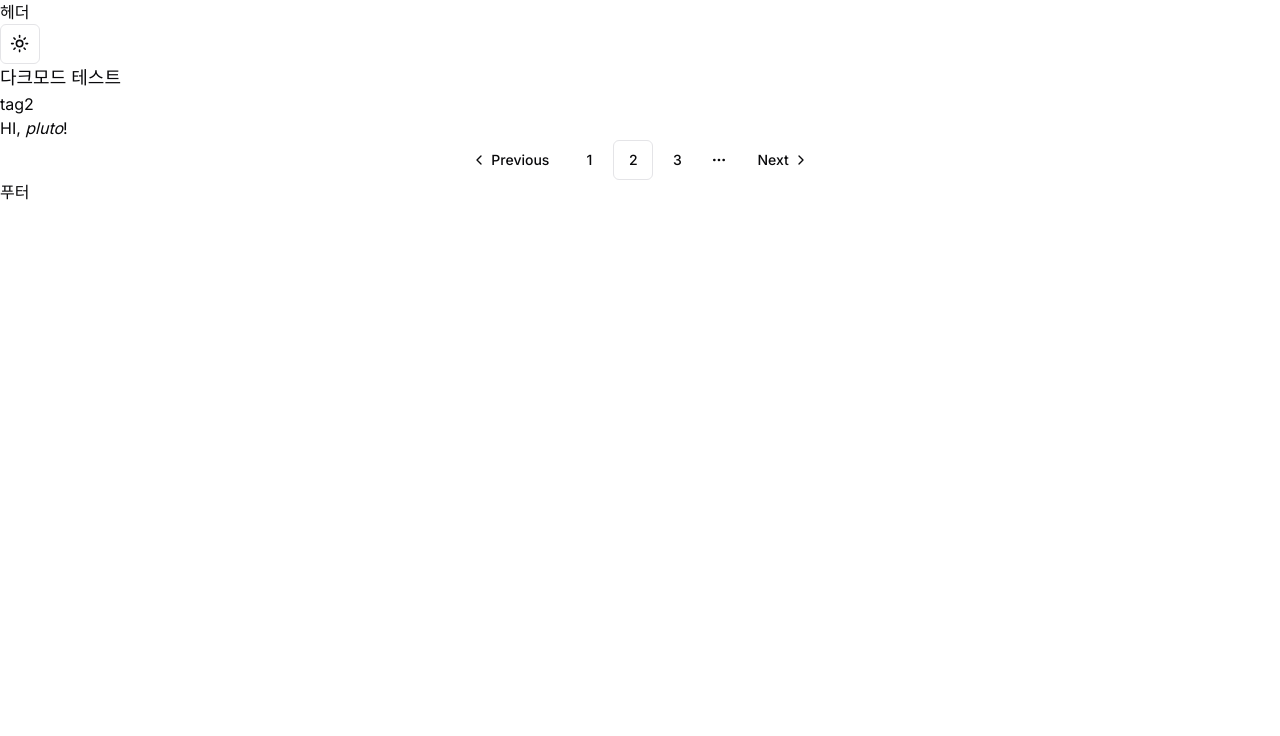
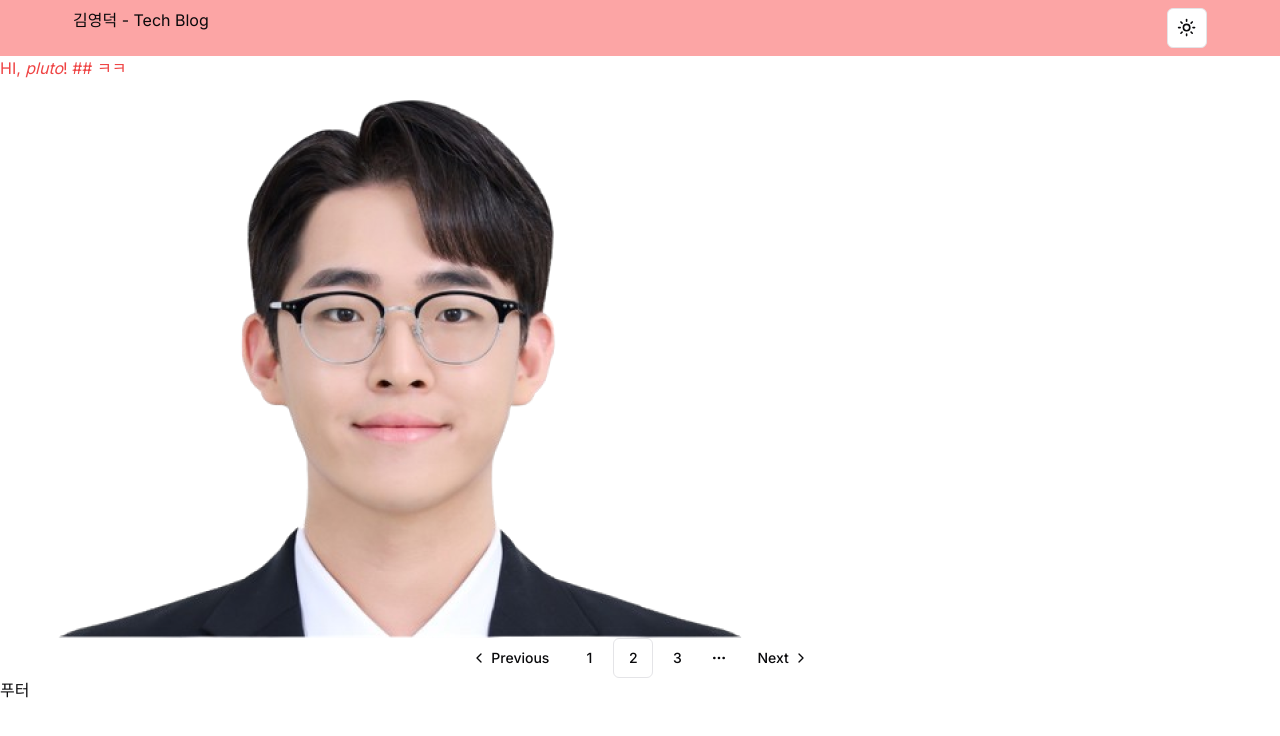
Before and after one commit to youngduck/youngduck-devlog, a Next.js app: page / in a window 1280 px wide. Shown: the top 736 px of the page. Built offline with nearby package versions, Linux system fonts and the light colour scheme.

Commit message:
init: mainpage layout

```diff
--- a/_posts/kim.md
+++ b/_posts/kim.md
@@ -2,23 +2,9 @@
 title: "Dynamic Routing and Static Generation"
 excerpt: "Lorem ipsum dolor sit amet, consectetur adipiscing elit, sed do eiusmod tempor incididunt ut labore et dolore magna aliqua. Praesent elementum facilisis leo vel fringilla est ullamcorper eget. At imperdiet dui accumsan sit amet nulla facilities morbi tempus."
 coverImage: "/assets/blog/dynamic-routing/cover.jpg"
-date: "2020-03-16T05:35:07.322Z"
-author:
-  name: "youngduck"
-  picture: "/assets/blog/authors/youngduck.png"
+date: "2010-04-11"
 ogImage:
   url: "/assets/blog/dynamic-routing/cover.jpg"
-tag:
-  - tag1
-  - tag2
-  - tag3
 ---
 
-Lorem ipsum dolor sit amet, consectetur adipiscing elit, sed do eiusmod tempor incididunt ut labore et dolore magna aliqua. Praesent elementum facilisis leo vel fringilla est ullamcorper eget. At imperdiet dui accumsan sit amet nulla facilities morbi tempus. Praesent elementum facilisis leo vel fringilla. Congue mauris rhoncus aenean vel. Egestas sed tempus urna et pharetra pharetra massa massa ultricies.
-
-Venenatis cras sed felis eget velit. Consectetur libero id faucibus nisl tincidunt. Gravida in fermentum et sollicitudin ac orci phasellus egestas tellus. Volutpat consequat mauris nunc congue nisi vitae. Id aliquet risus feugiat in ante metus dictum at tempor. Sed blandit libero volutpat sed cras. Sed odio morbi quis commodo odio aenean sed adipiscing. Velit euismod in pellentesque massa placerat. Mi bibendum neque egestas congue quisque egestas diam in arcu. Nisi lacus sed viverra tellus in. Nibh cras pulvinar mattis nunc sed. Luctus accumsan tortor posuere ac ut consequat semper viverra. Fringilla ut morbi tincidunt augue interdum velit euismod.
-
-## Lorem Ipsum
-
-Tristique senectus et netus et malesuada fames ac turpis. Ridiculous mus mauris vitae ultricies leo integer malesuada nunc vel. In mollis nunc sed id semper. Egestas tellus rutrum tellus pellentesque. Phasellus vestibulum lorem sed risus ultricies tristique nulla. Quis blandit turpis cursus in hac habitasse platea dictumst quisque. Eros donec ac odio tempor orci dapibus ultrices. Aliquam sem et tortor consequat id porta nibh. Adipiscing elit duis tristique sollicitudin nibh sit amet commodo nulla. Diam vulputate ut pharetra sit amet. Ut tellus elementum sagittis vitae et leo. Arcu non odio euismod lacinia at quis risus sed vulputate.
-![img](/assets/blog/authors/youngduck.png)
+안녕하세요 김영덕입니다.
--- /dev/null
+++ b/_posts/lee.md
@@ -0,0 +1,17 @@
+---
+title: "밥뭐먹을까?"
+excerpt: "Lorem ipsum dolor sit amet, consectetur adipiscing elit, sed do eiusmod tempor incididunt ut labore et dolore magna aliqua. Praesent elementum facilisis leo vel fringilla est ullamcorper eget. At imperdiet dui accumsan sit amet nulla facilities morbi tempus."
+coverImage: "/assets/blog/dynamic-routing/cover.jpg"
+date: "2000-04-13"
+ogImage:
+  url: "/assets/blog/dynamic-routing/cover.jpg"
+---
+
+Lorem ipsum dolor sit amet, consectetur adipiscing elit, sed do eiusmod tempor incididunt ut labore et dolore magna aliqua. Praesent elementum facilisis leo vel fringilla est ullamcorper eget. At imperdiet dui accumsan sit amet nulla facilities morbi tempus. Praesent elementum facilisis leo vel fringilla. Congue mauris rhoncus aenean vel. Egestas sed tempus urna et pharetra pharetra massa massa ultricies.
+
+Venenatis cras sed felis eget velit. Consectetur libero id faucibus nisl tincidunt. Gravida in fermentum et sollicitudin ac orci phasellus egestas tellus. Volutpat consequat mauris nunc congue nisi vitae. Id aliquet risus feugiat in ante metus dictum at tempor. Sed blandit libero volutpat sed cras. Sed odio morbi quis commodo odio aenean sed adipiscing. Velit euismod in pellentesque massa placerat. Mi bibendum neque egestas congue quisque egestas diam in arcu. Nisi lacus sed viverra tellus in. Nibh cras pulvinar mattis nunc sed. Luctus accumsan tortor posuere ac ut consequat semper viverra. Fringilla ut morbi tincidunt augue interdum velit euismod.
+
+## Lorem Ipsum
+
+Tristique senectus et netus et malesuada fames ac turpis. Ridiculous mus mauris vitae ultricies leo integer malesuada nunc vel. In mollis nunc sed id semper. Egestas tellus rutrum tellus pellentesque. Phasellus vestibulum lorem sed risus ultricies tristique nulla. Quis blandit turpis cursus in hac habitasse platea dictumst quisque. Eros donec ac odio tempor orci dapibus ultrices. Aliquam sem et tortor consequat id porta nibh. Adipiscing elit duis tristique sollicitudin nibh sit amet commodo nulla. Diam vulputate ut pharetra sit amet. Ut tellus elementum sagittis vitae et leo. Arcu non odio euismod lacinia at quis risus sed vulputate.
+![img](/assets/blog/authors/youngduck.png)
--- a/src/app/_components/header.tsx
+++ b/src/app/_components/header.tsx
@@ -1,5 +1,20 @@
+import { DarkModeToggle } from "./dark-mode-toggle";
+import Link from "next/link";
+
 const Header = () => {
-  return <header className="">헤더</header>;
+  return (
+    <header className="bg-red-300">
+      <div className="flex lg:w-[1150px] mx-auto justify-between p-2">
+        <Link href="/">
+          <p>김영덕 - Tech Blog</p>
+        </Link>
+        <div>
+          <div></div>
+          <DarkModeToggle />
+        </div>
+      </div>
+    </header>
+  );
 };
 
 export default Header;
--- a/src/app/_components/pagination.tsx
+++ b/src/app/_components/pagination.tsx
@@ -6,7 +6,7 @@ import {
   PaginationLink,
   PaginationNext,
   PaginationPrevious,
-  } from "@/components/ui/pagination"
+} from "@/components/ui/pagination";
 
 export function PaginationDemo() {
   return (
@@ -24,7 +24,7 @@ import {
           </PaginationLink>
         </PaginationItem>
         <PaginationItem>
-            <PaginationLink href="#">3</PaginationLink>
+          <PaginationLink href="#zz">3</PaginationLink>
         </PaginationItem>
         <PaginationItem>
           <PaginationEllipsis />
@@ -34,5 +34,5 @@ import {
         </PaginationItem>
       </PaginationContent>
     </Pagination>
-    )
+  );
 }
--- /dev/null
+++ b/src/app/_components/post-list.tsx
@@ -0,0 +1,7 @@
+import React from "react";
+
+const PostList = () => {
+  return <div></div>;
+};
+
+export default PostList;
--- a/src/app/layout.tsx
+++ b/src/app/layout.tsx
@@ -4,8 +4,7 @@ import Footer from "./_components/footer";
 import { ThemeProvider } from "./_components/theme-provider";
 // import Header from '@/components/header';
 
-import Header from './_components/header'
-import { PaginationDemo } from "./_components/pagination";
+import Header from "./_components/header";
 import { Inter } from "next/font/google";
 import "./globals.css";
 
@@ -27,17 +26,15 @@ export default function RootLayout({
   return (
     <html lang="ko">
       <body className={inter.className}>
-
-      <ThemeProvider
+        <ThemeProvider
           attribute="class"
           defaultTheme="system"
           enableSystem
           disableTransitionOnChange
         >
-        <Header />
+          <Header />
           {children}
-          <PaginationDemo/>
-        <Footer />
+          <Footer />
         </ThemeProvider>
       </body>
     </html>
--- a/src/app/page.tsx
+++ b/src/app/page.tsx
@@ -1,20 +1,29 @@
 import { getAllPosts } from "../lib/api";
 import Markdown from "react-markdown";
-import { DarkModeToggle } from "./_components/dark-mode-toggle";
+import { PaginationDemo } from "./_components/pagination";
 
 export default function Home() {
   const allPosts = getAllPosts();
-  console.log(allPosts[0].tag);
 
-  const markdown = "# HI, *pluto*!";
-  const abc = allPosts[0].content;
+  const markdown =
+    "# HI, *pluto*! ## ㅋㅋ ![img](/assets/blog/authors/youngduck.png)";
 
   return (
     <main className="">
-       <DarkModeToggle />
-      <div className="text-lg">다크모드 테스트</div>
-      <Markdown>{allPosts[0].tag[1]}</Markdown>
-      <Markdown>{markdown}</Markdown>
+      {/* {allPosts.map((item) => (
+        <Markdown key={item.slug}>{item.title}</Markdown>
+      ))} */}
+
+      <Markdown
+        key={1234}
+        components={{
+          h1: ({ children }) => <h1 className="text-red-500">{children}</h1>,
+        }}
+      >
+        {markdown}
+      </Markdown>
+
+      <PaginationDemo />
     </main>
   );
 }
--- a/src/interfaces/author.ts
+++ /dev/null
@@ -1,4 +0,0 @@
-export type Author = {
-  name: string;
-  picture: string;
-};
--- a/src/interfaces/posts.ts
+++ b/src/interfaces/posts.ts
@@ -1,16 +1,13 @@
-import { type Author } from "./author";
-
 export type Post = {
+  key: string;
   slug: string;
   title: string;
   date: string;
   coverImage: string;
-  author: Author;
   excerpt: string;
   ogImage: {
     url: string;
   };
   content: string;
   preview?: boolean;
-  tag: any;
 };
```
Also changed, not shown: src/app/_components/dark-mode-toggle.tsx (line endings or trailing spaces). Lines whose indentation alone changed are shown as unchanged.
